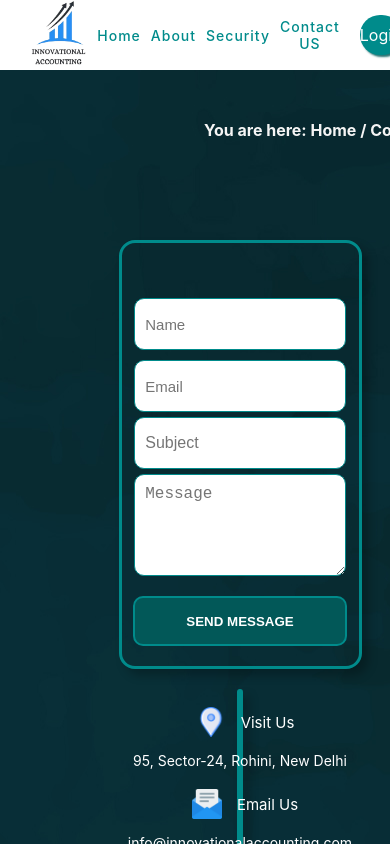
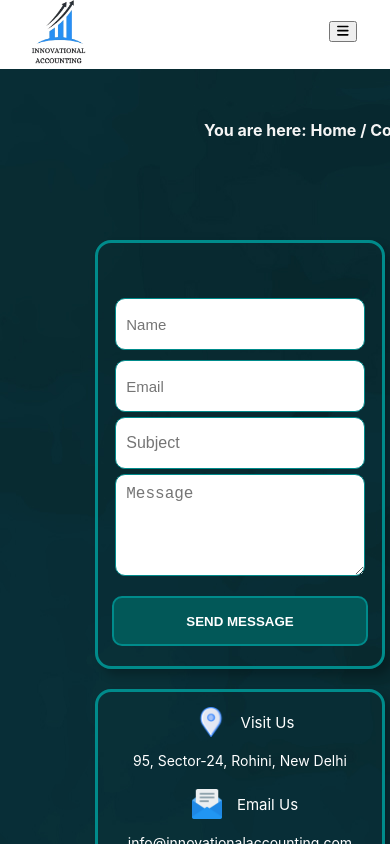
Before and after one commit to Pranjil97/gatpSolWebsite, a React (Create React App) app: page /contact in a window 390 px wide. Shown: the top 844 px of the page. Built offline with nearby package versions, Linux system fonts and the light colour scheme.

Commit message:
edit navbar mobile

```diff
--- a/src/App.css
+++ b/src/App.css
@@ -288,7 +288,22 @@
   }
 
   .btnnav {
-    display: none;
+    margin: auto;
+    margin-top: 20px;
+    margin-left:62%;
+    visibility: visible;
+  }
+  .menu{
+    display: flex;
+    flex-direction: column;
+    justify-content: flex-start;
+    align-items: flex-start;
+    width: fit-content;
+    height: fit-content;
+    margin-top:10px;
+    font-size: 100%;
+    margin-right: -50px;
+    /* background-color: bisque; */
   }
 
   .navopt {
@@ -301,7 +316,7 @@
     width: 100%;
     flex-direction: row;
     align-items: center;
-    height: 70px;
+    height: fit-content;
     position: fixed;
     background: white;
     color: darkcyan;
@@ -320,7 +335,8 @@
   }
 
   .logbtn {
-    display: flex;
+    display: none;
+    /* display: flex; */
     justify-content: center;
     align-items: center;
     border-radius: 20px;
@@ -348,12 +364,12 @@
   }
 
   .nav ul {
-    display: flex;
+    /* display: flex; */
+    display: none;
     list-style-type: none;
     justify-content: center;
     align-items: center;
     /* width: fit-content; */
-    display: flex;
     height: 100%;
     flex-direction: row;
     gap: 10px;
@@ -524,7 +540,6 @@
 
 }
 
-
 @media screen and (min-width: 481px) and (max-width: 768px) {
 
   .btnnav {
@@ -1363,6 +1378,7 @@
     font-weight: 500;
     letter-spacing: 1px;
     cursor: pointer;
+    font-size: 18px;
     transition: all 0.3s ease 0s;
     color: darkcyan;
   }
--- a/src/Components/BtnNav.jsx
+++ b/src/Components/BtnNav.jsx
@@ -18,9 +18,9 @@ const NavbarButton = () => {
             </button>
             {showMenu && (
                 <div className="menu">
-                    <div className="menu-item">Home</div>
-                    <div className="menu-item">About </div>
-                    <div className="menu-item">Security</div>
+                    <div className="menu-item"><Link to='/' style={{ textDecoration: 'none', color: 'darkcyan' }}>Home</Link></div>
+                    <div className="menu-item"><Link to='/about' style={{ textDecoration: 'none', color: 'darkcyan' }}>About</Link></div>
+                    <div className="menu-item"><Link to='/service' style={{ textDecoration: 'none', color: 'darkcyan' }}>Security</Link> </div>
                     <div className="menu-item"><Link to='/contact' style={{ textDecoration: 'none', color: 'darkcyan' }}>Contact US</Link> </div>
                     <div className="menu-item"><Link to='/login' style={{ textDecoration: 'none', color: 'darkcyan' }}>Login</Link></div>
                 </div>
--- a/src/Components/Css/contactpage.css
+++ b/src/Components/Css/contactpage.css
@@ -262,7 +262,7 @@
     }
 
     .contactpageform {
-        width: fit-content;
+        width: 90%;
         height: fit-content;
         background: transparent;
         border-radius: 1rem;
@@ -284,7 +284,7 @@
         flex-direction: column;
         justify-content: center;
         align-items: center;
-        width: 0%;
+        width: 90%;
         height: 95%;
         border-radius: 1rem;
         border: darkcyan 0.2rem solid;
--- a/src/Components/Css/home.css
+++ b/src/Components/Css/home.css
@@ -2258,7 +2258,6 @@
     }
 }
 
-
 @media screen and (min-width: 1201px) {
     .mainpage {
         padding: 20px;
@@ -2275,8 +2274,9 @@
         margin-left: 50px;
         height: 200px;
         color: black;
-        width: fit-content;
-        font-size: 25px;
+        width: 60%;
+        font-size: 30px;
+        /* backgrou nd-color: #23c483; */
         color: white;
     }
 
```
